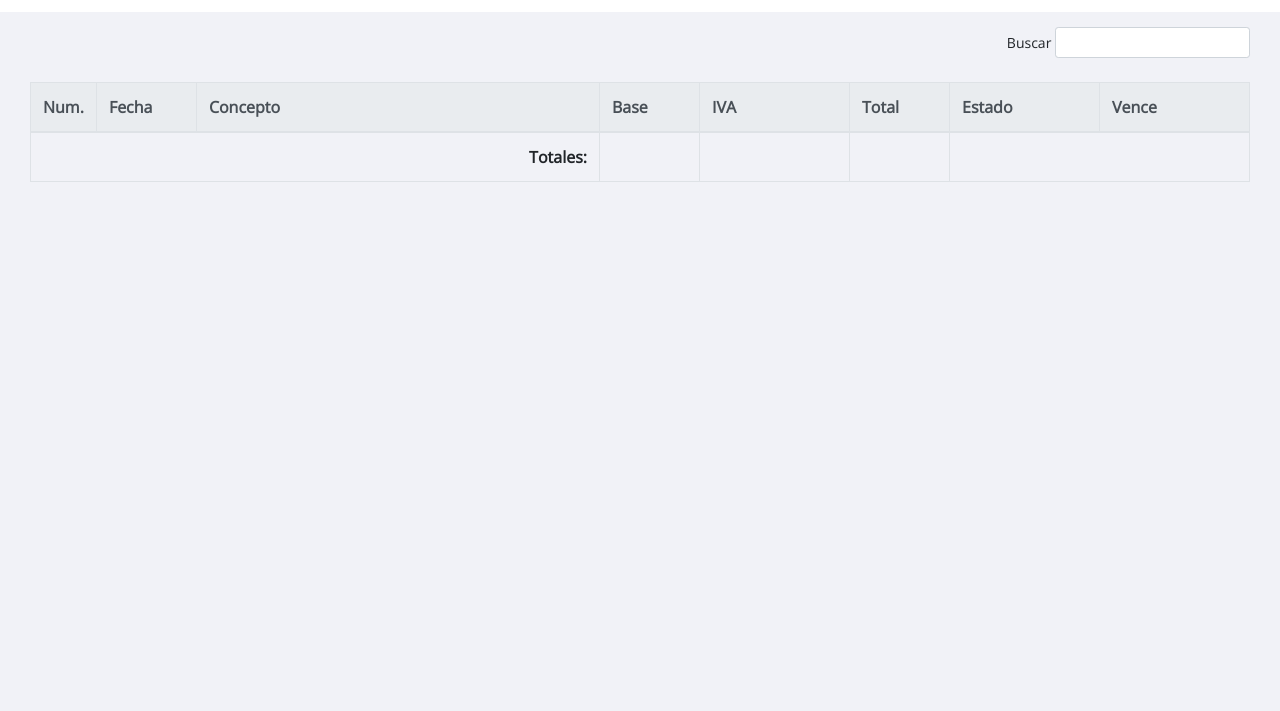
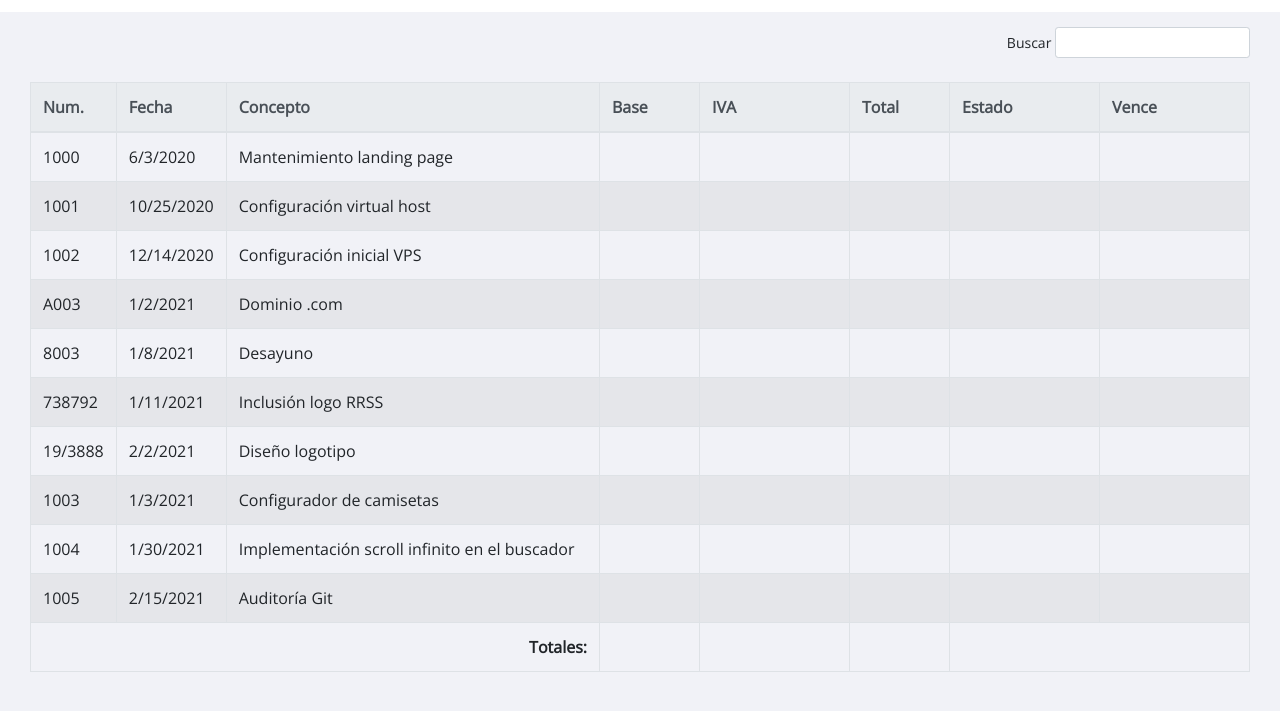
Before and after one commit to Michaelsp11/c2-ej13-facturas-aleu-michael-alejandro, a website with bundled scripts: page index.html in a window 1280 px wide. Shown: the part 59-770 px from the top of the page. Built offline with nearby package versions, Linux system fonts and the light colour scheme.

Commit message:
Se generan las facturas y agregados num,fecha y concepto

```diff
--- a/datos/facturas.js
+++ b/datos/facturas.js
@@ -1,5 +1,4 @@
-const facturas = [
-  {
+export const facturas = [{
         id: 1,
         numero: "1000",
         fecha: 1591166340000,
--- a/index.html
+++ b/index.html
@@ -39,7 +39,7 @@
                         <th class="col-max">Vence</th>
                     </tr>
                 </thead>
-                <tbody>
+                <tbody class="lista-facturas">
                     <tr class="factura-molde d-none">
                         <td class="numero"></td>
                         <td class="fecha"></td>
--- a/js/main.js
+++ b/js/main.js
@@ -1 +1,23 @@
+import { facturas } from "../datos/facturas.js";
+
 const getIva = (porcentajeIVA, base) => (porcentajeIVA / 100) * base;
+const parsearFecha = (timestamp) => new Date(timestamp).toLocaleDateString();
+const listaFacturas = document.querySelector(".lista-facturas");
+const pintarFacturaTabla = () => {
+    for (const { numero, fecha, concepto }
+        of facturas) {
+        const nuevaFactura = document
+            .querySelector(".factura-molde")
+            .cloneNode(true);
+        nuevaFactura.classList.remove("factura-molde");
+        nuevaFactura.classList.remove("d-none");
+        const numeroFactura = nuevaFactura.querySelector(".numero");
+        numeroFactura.textContent = numero;
+        const fechaFactura = nuevaFactura.querySelector(".fecha");
+        fechaFactura.textContent = parsearFecha(fecha);
+        const conceptoFactura = nuevaFactura.querySelector(".concepto");
+        conceptoFactura.textContent = concepto;
+        listaFacturas.append(nuevaFactura);
+    }
+};
+pintarFacturaTabla();
```
Lines whose indentation alone changed are shown as unchanged.
